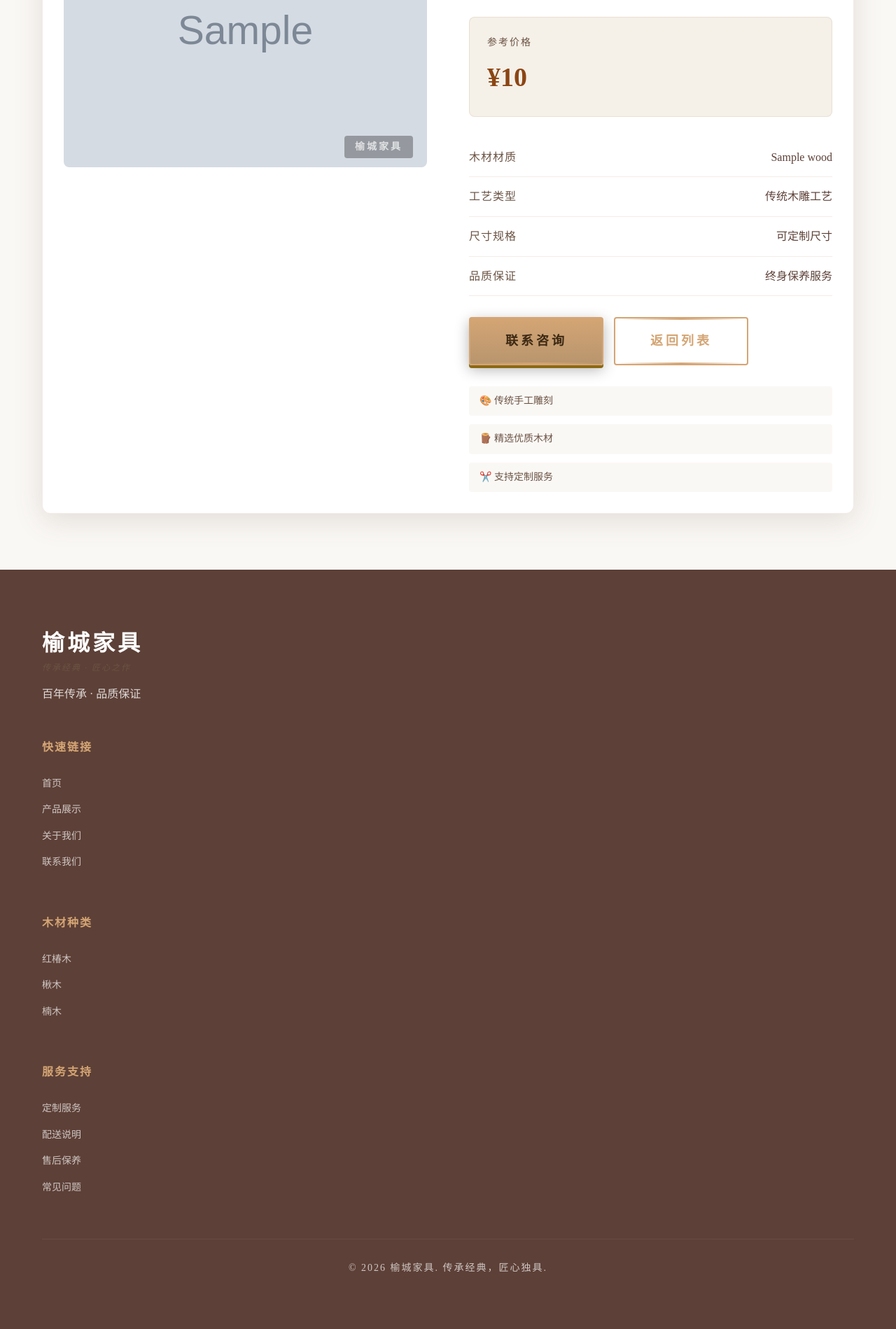
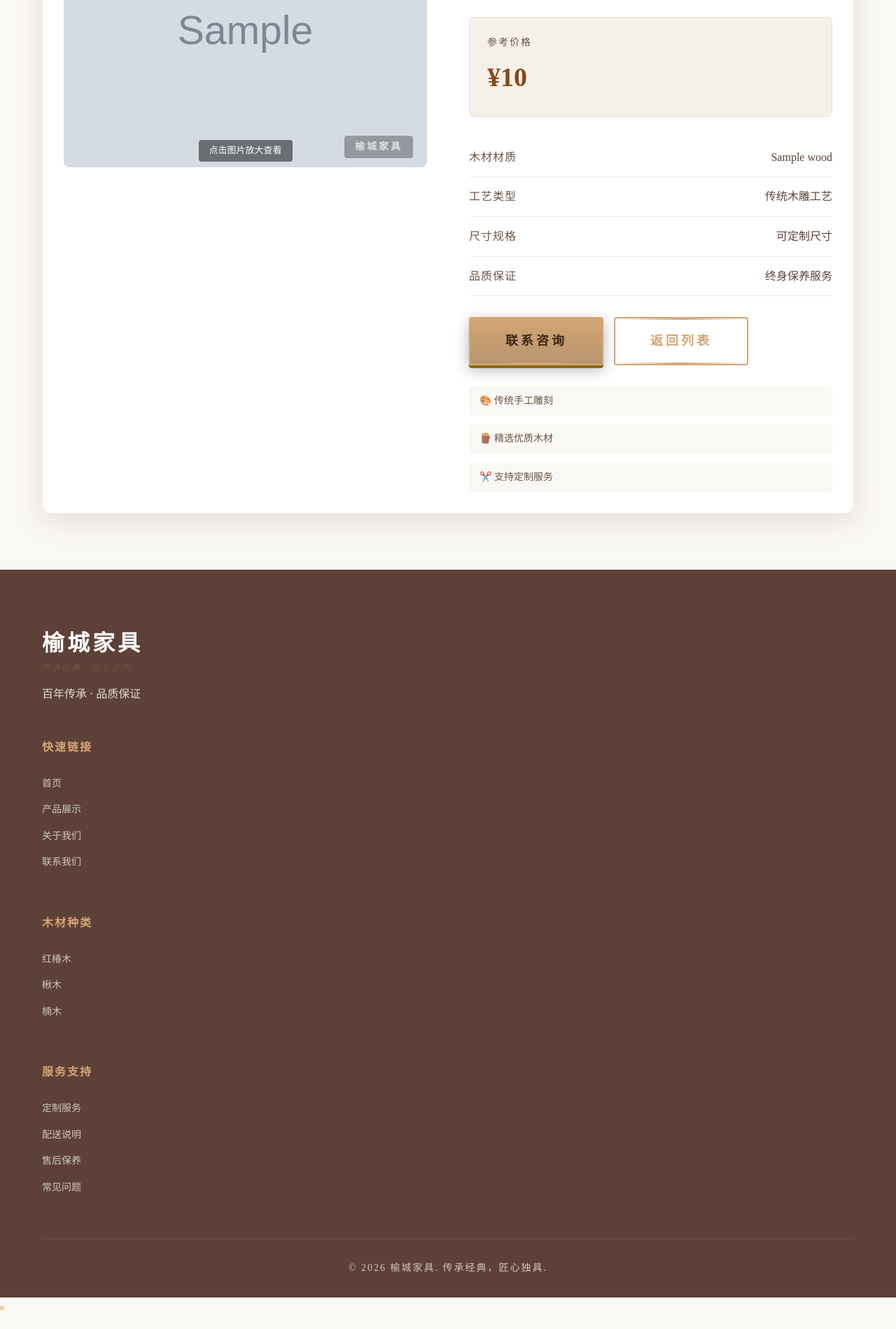
Before and after one commit to qian1yuu/furniture-website, a Flask app: template templates/product.html in a window 1280 px wide. Shown: the part 384-2283 px from the top of the page at 70% size. Before the commit the page ends 2202 px from the top, so only its background shows below. Run offline with Flask 3, Linux system fonts and the light colour scheme; the template is opened without the code that fills it: most values are stand-ins (such as "Sample title", 1, 10 or a date in 2020); grey boxes marked "Sample" are stand-in pictures.

Commit message:
修复产品图片路径并完善图片点击放大功能
- 修复 app.py 中的产品图片文件名，匹配实际图片文件
- 修复 product.html 缺少 main.js 引用的问题
- 保持 Lightbox 图片放大功能完整
- 确保首页和产品详情页都支持点击图片放大查看

```diff
--- a/app.py
+++ b/app.py
@@ -50,7 +50,7 @@ furniture_products = [
         'price': 18800,
         'category': '茶几',
         'wood': '红椿木',
-        'image': '/static/images/微信图片_20260614033122_333_2.jpg',
+        'image': '/static/images/茶几.jpg',
         'description': '精雕细琢，传统工艺，红椿木材质，花纹精美'
     },
     {
@@ -59,7 +59,7 @@ furniture_products = [
         'price': 35800,
         'category': '供桌',
         'wood': '红椿木',
-        'image': '/static/images/微信图片_20260614033123_334_2.jpg',
+        'image': '/static/images/红椿供桌.jpg',
         'description': '繁复雕花，庄重典雅，红椿木材质，寓意吉祥'
     },
     {
@@ -68,7 +68,7 @@ furniture_products = [
         'price': 68000,
         'category': '长椅',
         'wood': '红椿木',
-        'image': '/static/images/微信图片_20260614033124_335_2.jpg',
+        'image': '/static/images/龙椅茶几组合.jpg',
         'description': '龙凤呈祥，大气磅礴，红椿木材质，尊贵典雅'
     },
     {
@@ -77,7 +77,7 @@ furniture_products = [
         'price': 28800,
         'category': '长椅',
         'wood': '红椿木',
-        'image': '/static/images/微信图片_20260614033125_336_6.jpeg',
+        'image': '/static/images/椿凳茶几组合.jpeg',
         'description': '双龙戏珠，镶嵌云石，红椿木材质，工艺精湛'
     },
     {
@@ -86,7 +86,7 @@ furniture_products = [
         'price': 56800,
         'category': '龙椅',
         'wood': '红椿木',
-        'image': '/static/images/微信图片_20260614033127_338_2.jpg',
+        'image': '/static/images/大龙椅.jpg',
         'description': '松鹤延年，吉祥如意，红椿木材质，寓意美好'
     },
     {
@@ -95,16 +95,16 @@ furniture_products = [
         'price': 52800,
         'category': '龙椅',
         'wood': '红椿木',
-        'image': '/static/images/微信图片_20260614033128_339_2.jpg',
+        'image': '/static/images/梅花大椅.jpg',
         'description': '吉祥如意，镶嵌云石，红椿木材质，雕刻精美'
     },
     {
         'id': 7,
-        'name': '编号7 - 红椿供桌',
+        'name': '编号7 - 楸木供桌',
         'price': 42800,
         'category': '供桌',
         'wood': '红椿木',
-        'image': '/static/images/微信图片_20260614033131_340_2.jpg',
+        'image': '/static/images/红椿供桌.jpg',
         'description': '花开富贵，精雕细琢，红椿木材质，典雅大气'
     },
     {
@@ -113,8 +113,26 @@ furniture_products = [
         'price': 6800,
         'category': '花架',
         'wood': '红椿木',
-        'image': '/static/images/微信图片_20260614033137_342_2.jpg',
+        'image': '/static/images/花架.jpg',
         'description': '莲花雕刻，精致典雅，红椿木材质，高贵大方'
+    },
+    {
+        'id': 9,
+        'name': '编号9 - 红椿木雕花龙椅',
+        'price': 78800,
+        'category': '龙椅',
+        'wood': '红椿木',
+        'image': '/static/images/大龙椅.jpg',
+        'description': '吉祥如意，双龙护主，红椿木材质，精雕细琢，工艺精湛'
+    },
+    {
+        'id': 10,
+        'name': '编号10 - 红椿木雕花座椅套件',
+        'price': 128800,
+        'category': '龙椅',
+        'wood': '红椿木',
+        'image': '/static/images/龙椅茶几组合.jpg',
+        'description': '吉祥如意，镶嵌云石，红椿木材质，四件套件，尊贵典雅'
     }
 ]
 
--- a/static/css/style.css
+++ b/static/css/style.css
@@ -998,3 +998,78 @@ body {
         padding: 30px;
     }
 }
+
+.lightbox {
+    display: none;
+    position: fixed;
+    top: 0;
+    left: 0;
+    width: 100%;
+    height: 100%;
+    background: rgba(0, 0, 0, 0.95);
+    z-index: 10000;
+    justify-content: center;
+    align-items: center;
+    flex-direction: column;
+}
+
+.lightbox.active {
+    display: flex;
+}
+
+.lightbox-img {
+    max-width: 90%;
+    max-height: 80%;
+    object-fit: contain;
+    box-shadow: 0 0 50px rgba(212, 165, 116, 0.3);
+    border: 3px solid rgba(212, 165, 116, 0.5);
+}
+
+.lightbox-close {
+    position: absolute;
+    top: 20px;
+    right: 30px;
+    color: #fff;
+    font-size: 50px;
+    font-weight: bold;
+    cursor: pointer;
+    line-height: 1;
+    z-index: 10001;
+    user-select: none;
+}
+
+.lightbox-close:hover {
+    color: #D4A574;
+}
+
+.lightbox-caption {
+    color: #D4A574;
+    font-size: 18px;
+    margin-top: 20px;
+    text-align: center;
+    font-family: 'Noto Serif SC', serif;
+    letter-spacing: 2px;
+}
+
+.image-hint {
+    position: absolute;
+    bottom: 15px;
+    left: 50%;
+    transform: translateX(-50%);
+    background: rgba(0, 0, 0, 0.5);
+    color: #fff;
+    font-size: 13px;
+    padding: 5px 15px;
+    border-radius: 4px;
+    pointer-events: none;
+    font-family: 'Noto Serif SC', serif;
+}
+
+.product-image {
+    cursor: zoom-in;
+    transition: transform 0.3s ease;
+}
+
+.product-image:hover {
+    transform: scale(1.02);
+}
--- a/static/js/main.js
+++ b/static/js/main.js
@@ -43,6 +43,33 @@ function openEmail() {
         }, 800);
     }
 }
+
+function openLightbox(imageSrc, caption) {
+    var lightbox = document.getElementById('lightbox');
+    var lightboxImg = document.getElementById('lightbox-img');
+    var lightboxCaption = document.getElementById('lightbox-caption');
+
+    lightboxImg.src = imageSrc;
+    lightboxImg.alt = caption;
+    if (lightboxCaption) {
+        lightboxCaption.textContent = caption;
+    }
+
+    lightbox.classList.add('active');
+    document.body.style.overflow = 'hidden';
+}
+
+function closeLightbox() {
+    var lightbox = document.getElementById('lightbox');
+    lightbox.classList.remove('active');
+    document.body.style.overflow = '';
+}
+
+document.addEventListener('keydown', function(e) {
+    if (e.key === 'Escape') {
+        closeLightbox();
+    }
+});
 
 document.addEventListener('DOMContentLoaded', function() {
     const categoryTabs = document.querySelectorAll('.category-tab');
--- a/templates/product.html
+++ b/templates/product.html
@@ -36,8 +36,9 @@
             <div class="product-detail-content">
                 <div class="product-gallery">
                     <div class="main-image">
-                        <img src="{{ product.image }}" alt="{{ product.name }}">
+                        <img src="{{ product.image }}" alt="{{ product.name }}" onclick="openLightbox('{{ product.image }}', '{{ product.name }}')">
                         <div class="watermark">榆城家具</div>
+                        <div class="image-hint">点击图片放大查看</div>
                     </div>
                 </div>
 
@@ -130,5 +131,13 @@
             </div>
         </div>
     </footer>
+
+    <div id="lightbox" class="lightbox" onclick="closeLightbox()">
+        <span class="lightbox-close" onclick="event.stopPropagation(); closeLightbox()">&times;</span>
+        <img id="lightbox-img" class="lightbox-img" src="" alt="">
+        <div id="lightbox-caption" class="lightbox-caption"></div>
+    </div>
+
+    <script src="{{ url_for('static', filename='js/main.js') }}"></script>
 </body>
 </html>
```
Also changed, not shown: templates/index.html (+8 -1 lines).
